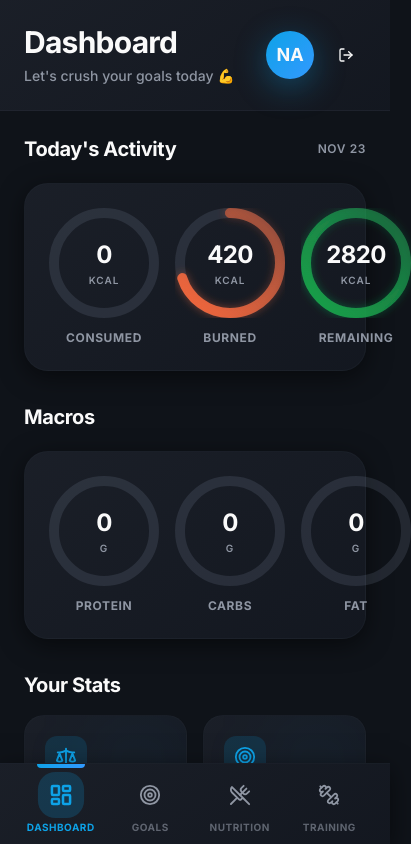
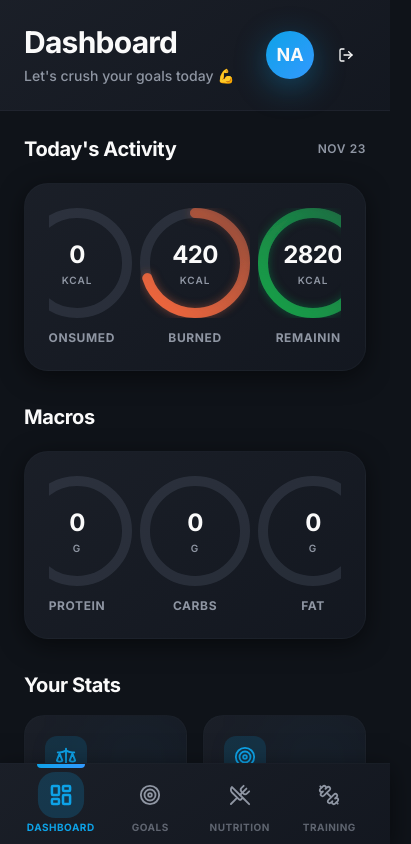
Before and after one commit to PierrickDossin/AymanProject, a React (Vite) app in the folder frontend/: page / in a window 390 px wide. Shown: the top 844 px of the page, 411 px wide, since content can reach past the window. Built offline with nearby package versions, Linux system fonts and the light colour scheme; no server answers; sample sign-in values are in the browser's storage; the HTML template or start-up script is replaced by a standard one.

Commit message:
Fix activity circles centering for mobile devices

```diff
--- a/frontend/src/pages/Dashboard.tsx
+++ b/frontend/src/pages/Dashboard.tsx
@@ -125,7 +125,7 @@ const Dashboard = () => {
             </span>
           </div>
           <div className="bg-gradient-card rounded-3xl p-6 shadow-medium border border-border/30">
-            <div className="flex justify-around items-center gap-4">
+            <div className="flex justify-center items-center gap-2 sm:gap-4 overflow-x-auto">
               <CircularProgress
                 value={caloriesConsumed}
                 max={caloriesTarget}
@@ -163,7 +163,7 @@ const Dashboard = () => {
             <h2 className="text-xl font-bold text-foreground">Macros</h2>
           </div>
           <div className="bg-gradient-card rounded-3xl p-6 shadow-medium border border-border/30">
-            <div className="flex justify-around items-center gap-4">
+            <div className="flex justify-center items-center gap-2 sm:gap-4 overflow-x-auto">
               <CircularProgress
                 value={protein}
                 max={proteinTarget}
```
